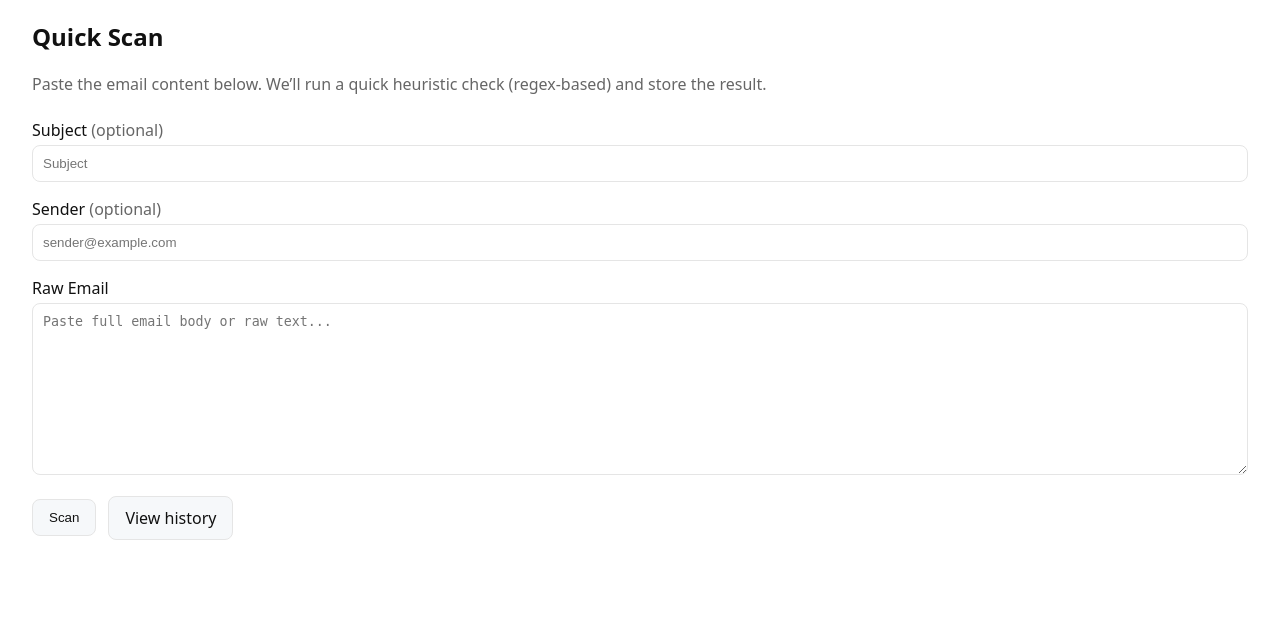
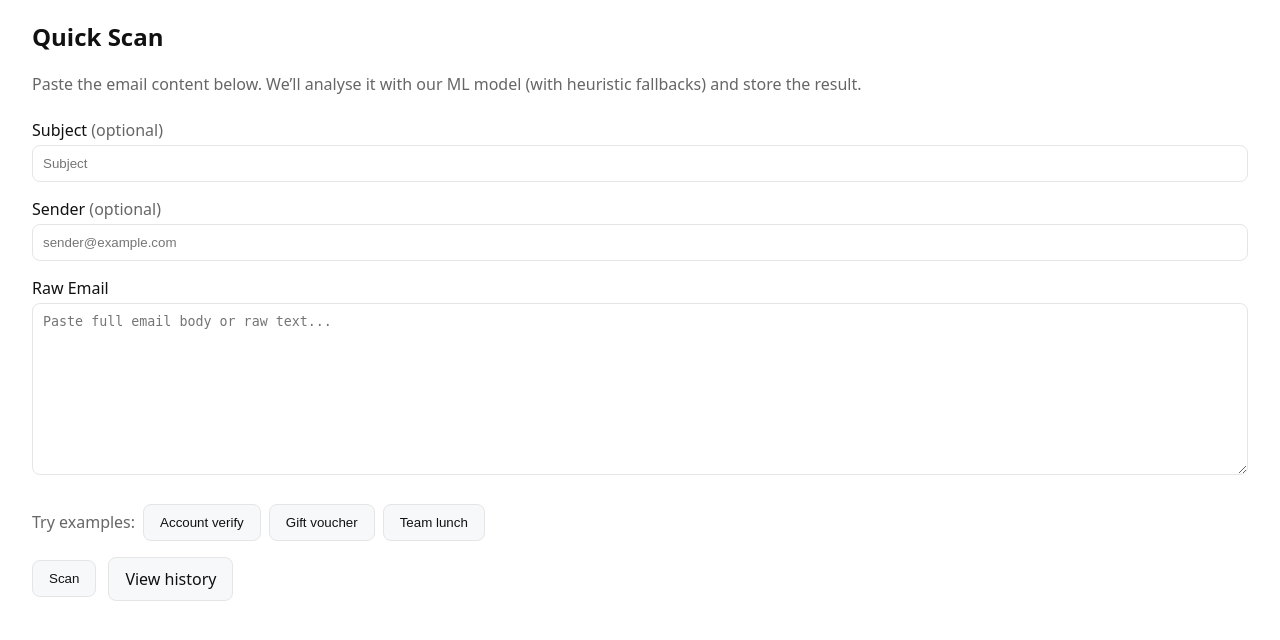
Before and after one commit to Sahil4353/PhishBlocker, a FastAPI app: page / in a window 1280 px wide. Shown: the part 75-715 px from the top of the page. Run offline with FastAPI, Linux system fonts and the light colour scheme.

Commit message:
resolved error

```diff
--- a/app/templates/index.html
+++ b/app/templates/index.html
@@ -1,12 +1,12 @@
 {% extends 'base.html' %}
 {% block content %}
 <h2>Quick Scan</h2>
-<p class="muted">Paste the email content below. We’ll run a quick heuristic check (regex-based) and store the result.
+<p class="muted">
+  Paste the email content below. We’ll analyse it with our ML model (with heuristic fallbacks) and store the result.
 </p>
 <div class="space"></div>
 
-<form method="post" action="{{ request.url_for('scan_email') }}">
-  <!-- Optional: this will be ignored until you wire CSRF in the backend -->
+<form id="scan-form" method="post" action="{{ request.url_for('scan_email') }}">
   {% if csrf_token %}<input type="hidden" name="csrf_token" value="{{ csrf_token }}">{% endif %}
 
   <label>Subject <span class="muted">(optional)</span></label>
@@ -16,11 +16,39 @@
   <input type="email" name="sender" placeholder="sender@example.com" />
 
   <label>Raw Email</label>
-  <textarea name="raw" rows="10" required placeholder="Paste full email body or raw text..."></textarea>
+  <textarea id="raw" name="raw" rows="10" required placeholder="Paste full email body or raw text..."></textarea>
+
+  <div class="row" style="gap:.5rem; margin:.5rem 0 1rem 0;">
+    <span class="muted">Try examples:</span>
+    <button class="btn" type="button" data-example="verify your account urgently to continue">Account verify</button>
+    <button class="btn" type="button" data-example="free gift voucher click here">Gift voucher</button>
+    <button class="btn" type="button" data-example="Team lunch next Thursday at 12 — agenda attached.">Team
+      lunch</button>
+  </div>
 
   <div class="row">
     <button type="submit">Scan</button>
     <a class="btn" href="{{ request.url_for('history') }}">View history</a>
   </div>
 </form>
+
+<script>
+  (function () {
+    const form = document.getElementById('scan-form');
+    const raw = document.getElementById('raw');
+    // Fill examples
+    document.querySelectorAll('[data-example]').forEach(btn => {
+      btn.addEventListener('click', () => {
+        raw.value = btn.getAttribute('data-example');
+        raw.focus();
+      });
+    });
+    // Trim on submit
+    form.addEventListener('submit', () => {
+      if (raw && typeof raw.value === 'string') {
+        raw.value = raw.value.trim();
+      }
+    });
+  })();
+</script>
 {% endblock %}
```
